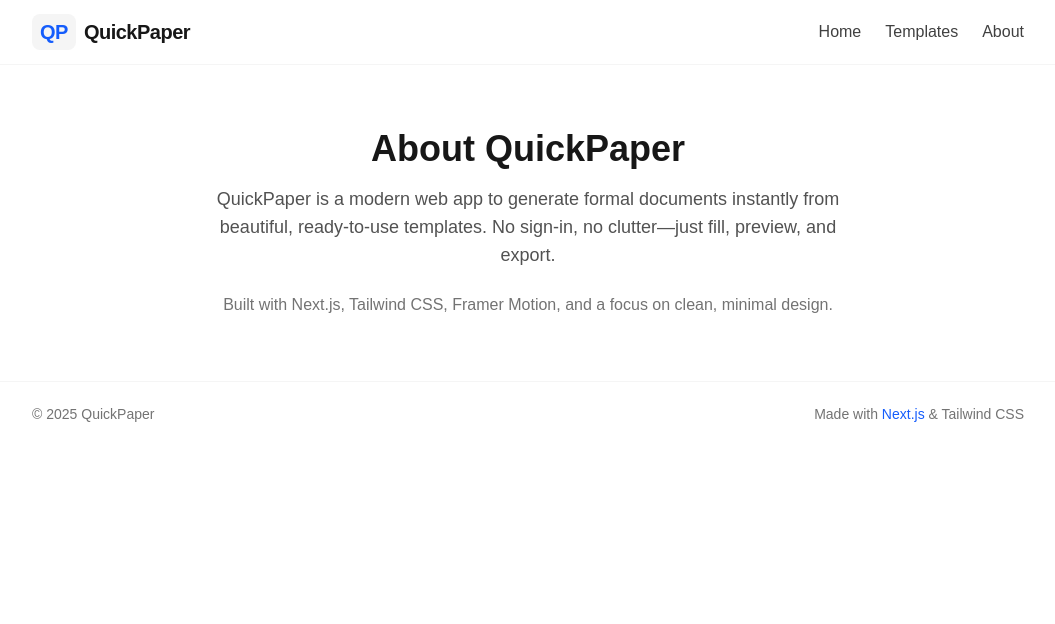
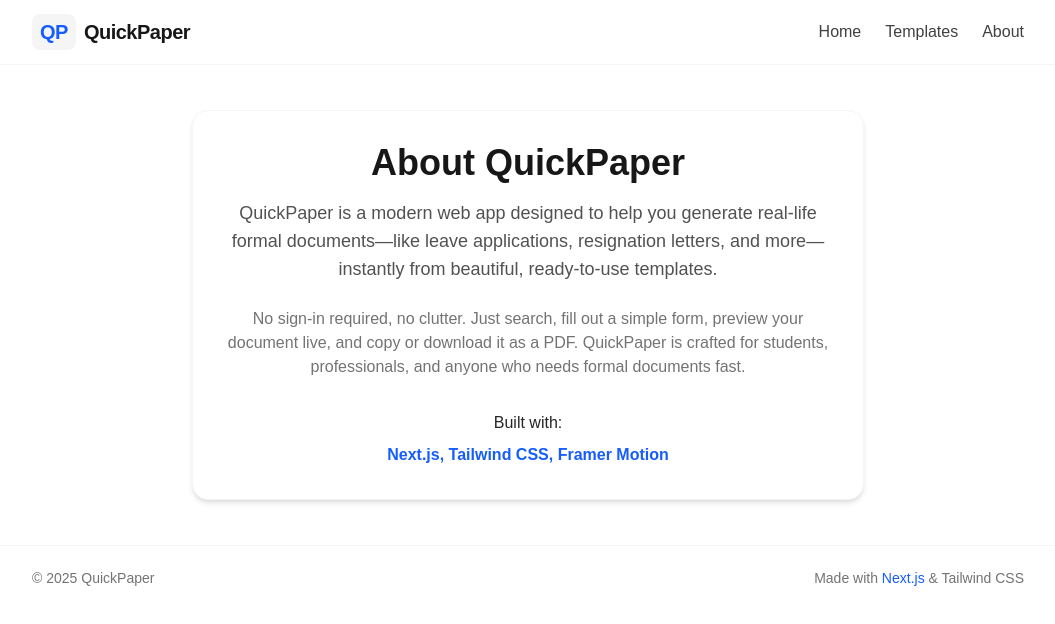
Before and after one commit to aditiappemane/QuickPaper, a Next.js app: page /about in a window 1280 px wide. Shown: the top 624 px of the page, without its empty margins (112-1167 px from the left). Built offline with nearby package versions, Linux system fonts and the light colour scheme.

Commit message:
updated the page.tsx

```diff
--- a/src/app/about/page.tsx
+++ b/src/app/about/page.tsx
@@ -1,24 +1,42 @@
-"use client";
 import Header from "@/components/Header";
 import Footer from "@/components/Footer";
 import Template from "../Template";
+import { motion } from "framer-motion";
 
 export default function AboutPage() {
   return (
     <>
       <Header />
       <Template>
-        <section className="max-w-2xl mx-auto py-16 px-4 text-center">
-          <h1 className="text-4xl font-bold mb-4">About QuickPaper</h1>
-          <p className="text-lg text-neutral-600 mb-6">
-            QuickPaper is a modern web app to generate formal documents
-            instantly from beautiful, ready-to-use templates. No sign-in, no
-            clutter—just fill, preview, and export.
-          </p>
-          <p className="text-neutral-500">
-            Built with Next.js, Tailwind CSS, Framer Motion, and a focus on
-            clean, minimal design.
-          </p>
+        <section className="w-full min-h-[60vh] flex items-center justify-center bg-white">
+          <motion.div
+            initial={{ opacity: 0, y: 32 }}
+            animate={{ opacity: 1, y: 0 }}
+            transition={{ duration: 0.5, ease: "easeOut" }}
+            className="max-w-2xl w-full mx-auto text-center p-8 bg-white rounded-2xl shadow-md border border-neutral-100"
+          >
+            <h1 className="text-4xl font-bold mb-4 text-neutral-900">
+              About QuickPaper
+            </h1>
+            <p className="text-lg text-neutral-600 mb-6">
+              QuickPaper is a modern web app designed to help you generate
+              real-life formal documents—like leave applications, resignation
+              letters, and more—instantly from beautiful, ready-to-use
+              templates.
+            </p>
+            <p className="text-neutral-500 mb-6">
+              No sign-in required, no clutter. Just search, fill out a simple
+              form, preview your document live, and copy or download it as a
+              PDF. QuickPaper is crafted for students, professionals, and anyone
+              who needs formal documents fast.
+            </p>
+            <div className="flex flex-col items-center gap-2 mt-8">
+              <span className="font-medium text-neutral-800">Built with:</span>
+              <span className="text-blue-600 font-semibold">
+                Next.js, Tailwind CSS, Framer Motion
+              </span>
+            </div>
+          </motion.div>
         </section>
       </Template>
       <Footer />
```
